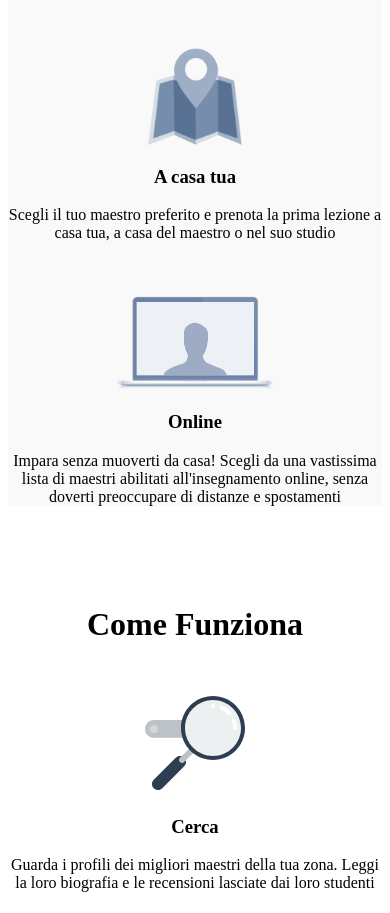
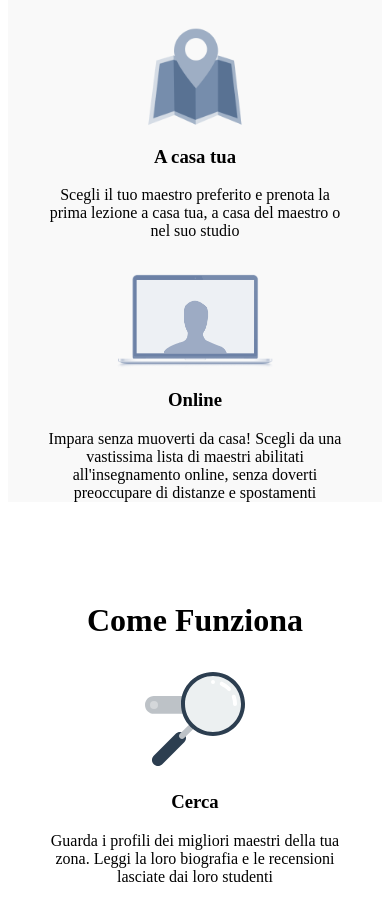
Before and after one commit to Zappykeyboard/html-css-resp-wannabe, a plain HTML site: page index.html in a window 390 px wide. Shown: the part 140-1053 px from the top of the page. Drawn offline with Linux system fonts and the light colour scheme.

Commit message:
modificate dimensioni e margini degli elementi

```diff
--- a/style.css
+++ b/style.css
@@ -73,18 +73,27 @@ img {
     }
     /*blocco lezioni*/
     #lezioni .row>.left, #lezioni .row>.right {
-      width: 50%;
-      margin: 50px auto;
+      width: 40%;
+      margin: 50px 5%;
     }
 
     /* BLOCCO STEPS */
     #steps .row>.left, #steps .row>.central, #steps .row>.right {
-      margin: 50px auto;
-      width: 50%;
+      margin: 50px 5%;
+      width: 40%;
+    }
+
+    #steps .row>.central{
+      float: right;
     }
 
     #steps .row>.right{
       float: none;
+      margin: auto
+    }
+
+    #why .row{
+      width: 70%;
     }
 
     img {
@@ -92,31 +101,25 @@ img {
     }
 }
 
-
-
-
-
-
-
 /*regole mobile*/
 
 @media screen and (max-width: 500px) {
 
   .row{
-    width: 100%;
+    width: 80%;
   }
 
   /*blocco lezioni*/
   #lezioni .row>.left, #lezioni .row>.right {
     width: 100%;
     float: none;
-    margin-bottom: 10%;
+    margin: 10% auto;
   }
   /* BLOCCO STEPS */
   #steps .row>.left, #steps .row>.central, #steps .row>.right {
     float: none;
     width: 100%;
-    margin-bottom: 10%;
+    margin: 10% auto;
   }
 
   img {
```
